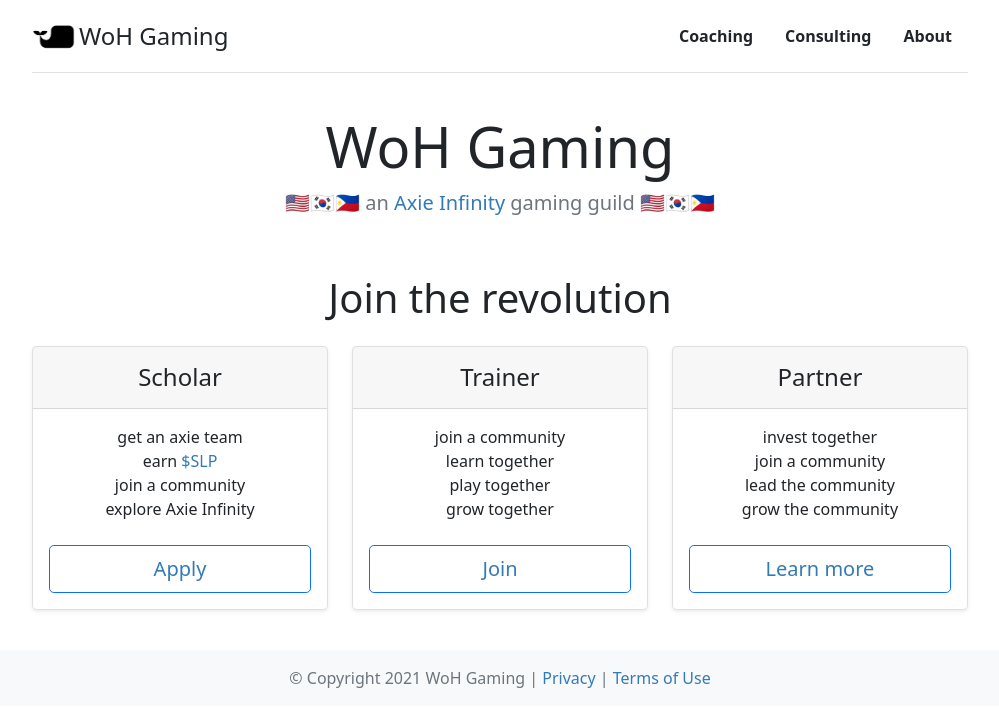
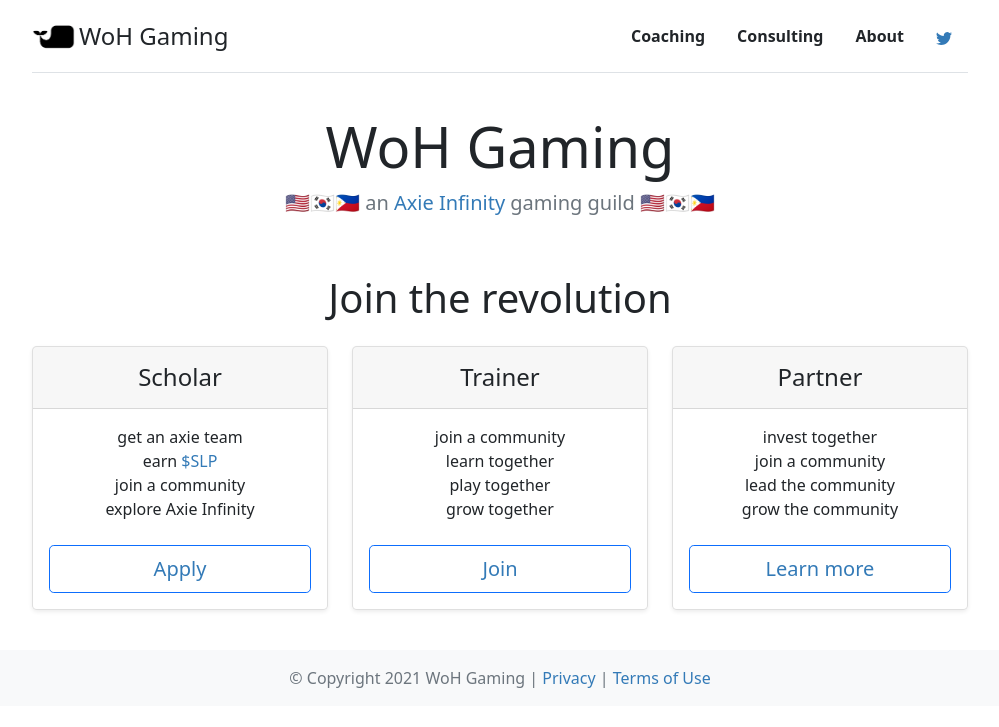
Before and after one commit to person-woh/person-woh.github.io, a Jekyll site: the page built from index.html, in a window 1280 px wide. Shown: the top 727 px of the page, without its empty margins (140-1139 px from the left). Built offline with Jekyll 4.4.1, drawn with Linux system fonts in a browser that asks for light colours.

Commit message:
Update header.html

```diff
--- a/_includes/header.html
+++ b/_includes/header.html
@@ -1,4 +1,4 @@
-<header class="d-flex flex-wrap justify-content-center py-3 mb-4 border-bottom">
+<header class="d-flex flex-wrap py-3 mb-4 border-bottom">
   <a href="/" class="d-flex align-items-center mb-3 mb-md-0 me-md-auto text-dark text-decoration-none">
     <img src="/assets/images/logo-header.png" alt="logo" height="32"> &nbsp;
     <span class="fs-4">{{ site.title }}</span>
@@ -8,5 +8,11 @@
     <li class="nav-item"><a href="/coaching" class="nav-link text-dark">Coaching</a></li>
     <li class="nav-item"><a href="/consulting" class="nav-link text-dark">Consulting</a></li>
     <li class="nav-item"><a href="/about" class="nav-link text-dark">About</a></li>
+    <li class="nav-item">
+      <a class="nav-link" href="https://twitter.com/WoH_Gaming" target="_blank">
+        <svg xmlns="http://www.w3.org/2000/svg" width="16" height="16" fill="currentColor" class="bi bi-twitter" viewBox="0 0 16 16">
+          <path d="M5.026 15c6.038 0 9.341-5.003 9.341-9.334 0-.14 0-.282-.006-.422A6.685 6.685 0 0 0 16 3.542a6.658 6.658 0 0 1-1.889.518 3.301 3.301 0 0 0 1.447-1.817 6.533 6.533 0 0 1-2.087.793A3.286 3.286 0 0 0 7.875 6.03a9.325 9.325 0 0 1-6.767-3.429 3.289 3.289 0 0 0 1.018 4.382A3.323 3.323 0 0 1 .64 6.575v.045a3.288 3.288 0 0 0 2.632 3.218 3.203 3.203 0 0 1-.865.115 3.23 3.23 0 0 1-.614-.057 3.283 3.283 0 0 0 3.067 2.277A6.588 6.588 0 0 1 .78 13.58a6.32 6.32 0 0 1-.78-.045A9.344 9.344 0 0 0 5.026 15z"></path>
+        </svg>
+    </a></li>
   </ul>
 </header>
```
